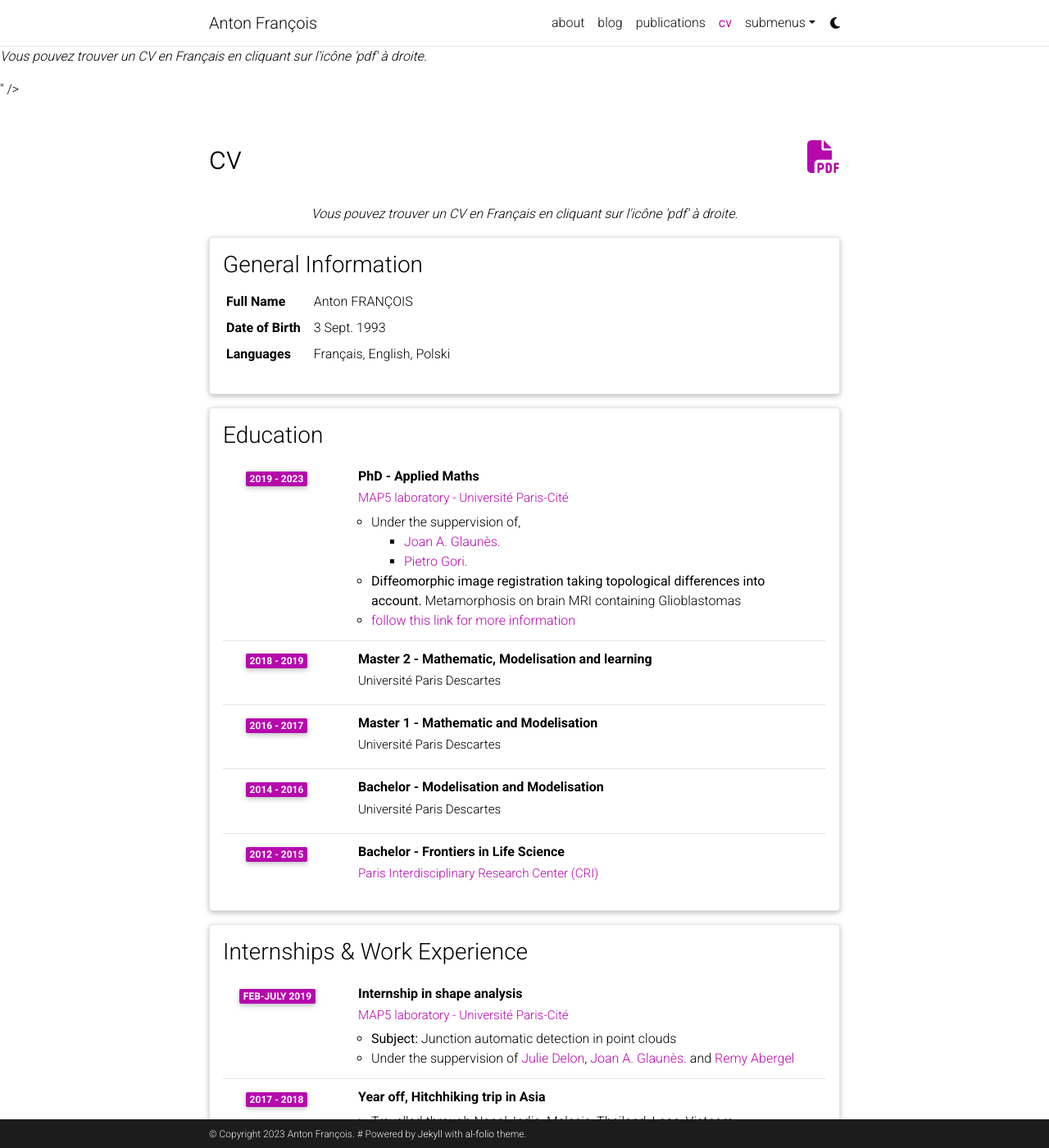
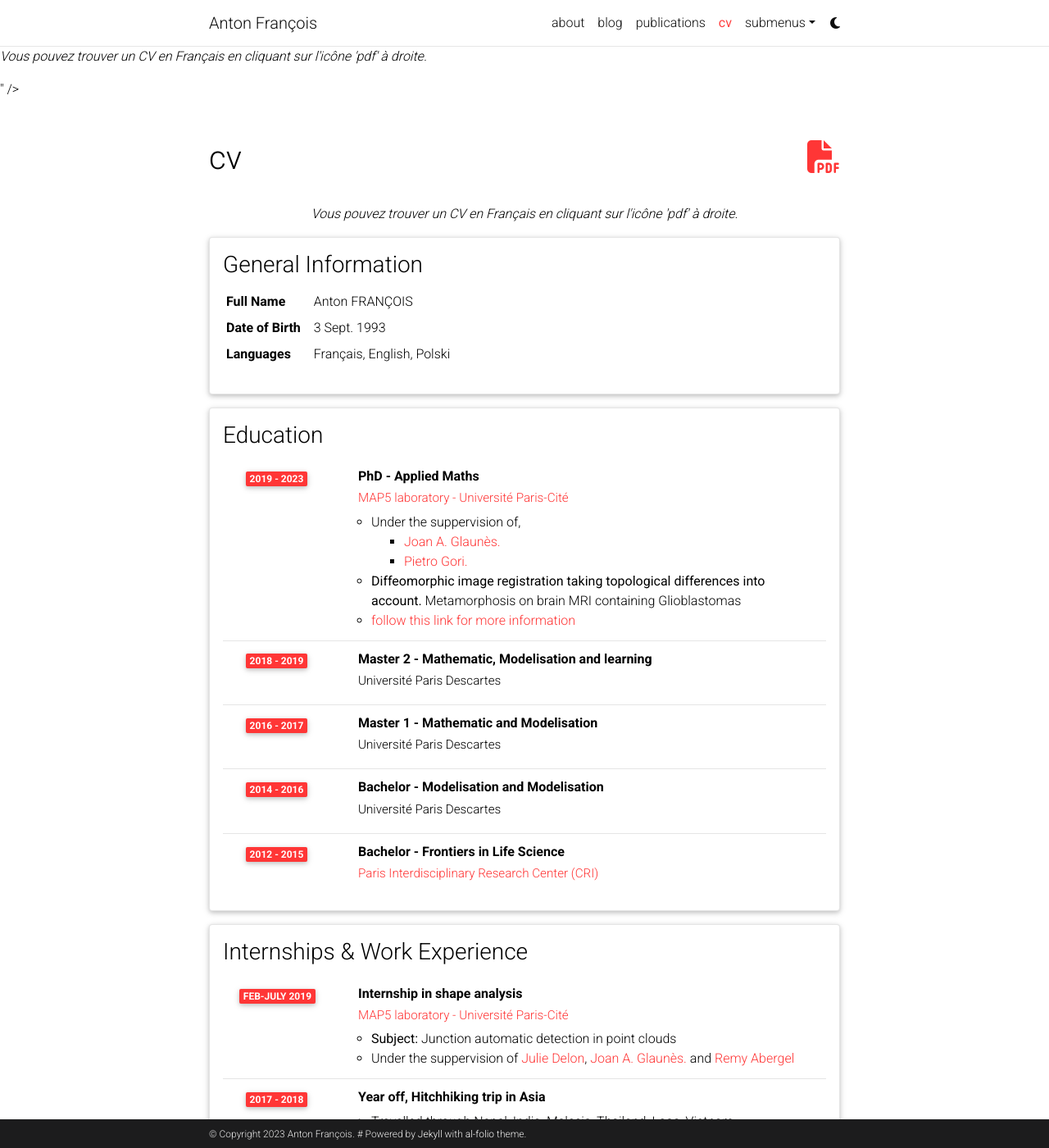
Before and after one commit to antonfrancois/antonfrancois.github.io, a Jekyll site: the page built from _pages/cv.md, in a window 1280 px wide and 1400 px high. Shown: the whole window at 82% size. Built offline with Jekyll 4.4.1, drawn with Linux system fonts in a browser that asks for light colours; comment, search, counter and statistics services are not loaded; a style sheet for code colours, icons or effects is not loaded.

Commit message:
change color from _themes.scss file

```diff
--- a/_includes/cv/time_table.html
+++ b/_includes/cv/time_table.html
@@ -4,7 +4,7 @@
         <div class="row">
           {% if content.year %}
             <div class="col-xs-2 cl-sm-2 col-md-2 text-center" style="width: 75px;">
-              <span class="badge font-weight-bold danger-color-dark text-uppercase align-middle" style="min-width: 75px; color:brown">
+              <span class="badge font-weight-bold danger-color-dark text-uppercase align-middle" style="min-width: 75px;">
                 {{ content.year }}
               </span>
             </div>
--- a/_sass/_themes.scss
+++ b/_sass/_themes.scss
@@ -7,8 +7,8 @@
   --global-code-bg-color: #{$code-bg-color-light};
   --global-text-color: #{$black-color};
   --global-text-color-light: #{$grey-color};
-  --global-theme-color: #{$purple-color};
-  --global-hover-color: #{$purple-color};
+  --global-theme-color: #{$red-color};
+  --global-hover-color: #{$red-color};
   --global-hover-text-color: #{$white-color};
   --global-footer-bg-color: #{$grey-color-dark};
   --global-footer-text-color: #{$grey-color-light};
```
